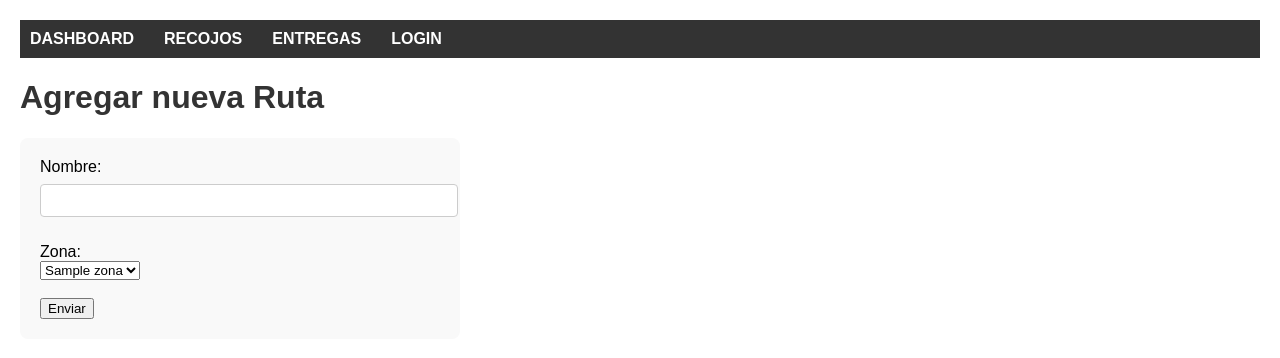
After one commit to gabo05gabriel/sistema_courier, a Flask app: template templates/add_ruta.html in a window 1280 px wide. The commit adds this page. Shown: the top 358 px of the page. Run offline with Flask 3, Linux system fonts and the light colour scheme; the template is opened without the code that fills it: values that come from a table or form of the project are taken from there, others are empty; tables that the repository leaves empty hold one stand-in row (values such as "Sample post").

Commit message:
Add JWT auth, role management, and zone/route CRUD

```diff
--- a/app.py
+++ b/app.py
@@ -1,11 +1,35 @@
-from flask import Flask, render_template, request, redirect, url_for
+from flask import Flask, render_template, request, redirect, url_for, session
 from flask_sqlalchemy import SQLAlchemy
+from flask_jwt_extended import JWTManager, create_access_token
+from functools import wraps
+from datetime import timedelta
 
 app = Flask(__name__)
-
+app.config['SECRET_KEY'] = 'change-this-secret'
 # URI de PostgreSQL (reemplaza con tus credenciales)
 app.config['SQLALCHEMY_DATABASE_URI'] = 'postgresql://postgres:OgnOBIGvrOGSZLLSwelkrHIDpKducfQm@crossover.proxy.rlwy.net:40695/railway'
 app.config['SQLALCHEMY_TRACK_MODIFICATIONS'] = False
+app.config['JWT_SECRET_KEY'] = 'jwt-secret'
+app.config['JWT_ACCESS_TOKEN_EXPIRES'] = timedelta(hours=1)
+jwt = JWTManager(app)
+
+
+def login_required(f):
+    @wraps(f)
+    def decorated_function(*args, **kwargs):
+        if 'token' not in session:
+            return redirect(url_for('login'))
+        return f(*args, **kwargs)
+    return decorated_function
+
+
+def admin_required(f):
+    @wraps(f)
+    def decorated_function(*args, **kwargs):
+        if session.get('rol') != 'admin':
+            return redirect(url_for('dashboard'))
+        return f(*args, **kwargs)
+    return decorated_function
 
 # Inicializar la base de datos
 db = SQLAlchemy(app)
@@ -27,19 +51,61 @@ class Usuario(db.Model):
     rol_id = db.Column(db.Integer, db.ForeignKey('roles.rol_id'), nullable=False)
     rol = db.relationship('Rol', backref='usuarios')
 
+
+class Zona(db.Model):
+    __tablename__ = 'zonas'
+    zona_id = db.Column(db.Integer, primary_key=True)
+    nombre = db.Column(db.String(100), nullable=False)
+
+
+class Ruta(db.Model):
+    __tablename__ = 'rutas'
+    ruta_id = db.Column(db.Integer, primary_key=True)
+    nombre = db.Column(db.String(100), nullable=False)
+    zona_id = db.Column(db.Integer, db.ForeignKey('zonas.zona_id'), nullable=False)
+    zona = db.relationship('Zona', backref='rutas')
+
+@app.route('/login', methods=['GET', 'POST'])
+def login():
+    if request.method == 'POST':
+        email = request.form['email']
+        contrasena = request.form['contrasena']
+        usuario = Usuario.query.filter_by(email=email).first()
+        if usuario and usuario.contrasena == contrasena:
+            access_token = create_access_token(identity={'id': usuario.usuario_id, 'rol': usuario.rol.nombre})
+            session['token'] = access_token
+            session['rol'] = usuario.rol.nombre
+            return redirect(url_for('dashboard'))
+        return render_template('login.html', error='Credenciales inválidas')
+    return render_template('login.html')
+
+
+@app.route('/logout')
+def logout():
+    session.clear()
+    return redirect(url_for('login'))
+
+
 # Rutas y funcionalidad CRUD
 
 @app.route('/')
 @app.route('/dashboard')  # Página inicial como Dashboard
+@login_required
 def dashboard():
     return render_template('dashboard.html')
 
+
 @app.route('/usuarios')
+@login_required
+@admin_required
 def usuarios():
     usuarios = Usuario.query.all()
     return render_template('usuarios.html', usuarios=usuarios)
 
+
 @app.route('/usuario/add', methods=['GET', 'POST'])
+@login_required
+@admin_required
 def add_usuario():
     if request.method == 'POST':
         nombre = request.form['nombre']
@@ -53,7 +119,10 @@ def add_usuario():
         return redirect(url_for('usuarios'))
     return render_template('add_usuario.html')
 
+
 @app.route('/usuario/edit/<int:id>', methods=['GET', 'POST'])
+@login_required
+@admin_required
 def edit_usuario(id):
     usuario = Usuario.query.get_or_404(id)
     if request.method == 'POST':
@@ -66,22 +135,148 @@ def edit_usuario(id):
         return redirect(url_for('usuarios'))
     return render_template('edit_usuario.html', usuario=usuario)
 
+
 @app.route('/usuario/delete/<int:id>')
+@login_required
+@admin_required
 def delete_usuario(id):
     usuario = Usuario.query.get_or_404(id)
     db.session.delete(usuario)
     db.session.commit()
     return redirect(url_for('usuarios'))
 
+
+@app.route('/roles')
+@login_required
+@admin_required
+def roles():
+    roles = Rol.query.all()
+    return render_template('roles.html', roles=roles)
+
+
+@app.route('/rol/add', methods=['GET', 'POST'])
+@login_required
+@admin_required
+def add_rol():
+    if request.method == 'POST':
+        nombre = request.form['nombre']
+        new_rol = Rol(nombre=nombre)
+        db.session.add(new_rol)
+        db.session.commit()
+        return redirect(url_for('roles'))
+    return render_template('add_rol.html')
+
+
+@app.route('/rol/edit/<int:id>', methods=['GET', 'POST'])
+@login_required
+@admin_required
+def edit_rol(id):
+    rol = Rol.query.get_or_404(id)
+    if request.method == 'POST':
+        rol.nombre = request.form['nombre']
+        db.session.commit()
+        return redirect(url_for('roles'))
+    return render_template('edit_rol.html', rol=rol)
+
+
+@app.route('/rol/delete/<int:id>')
+@login_required
+@admin_required
+def delete_rol(id):
+    rol = Rol.query.get_or_404(id)
+    db.session.delete(rol)
+    db.session.commit()
+    return redirect(url_for('roles'))
+
+
 @app.route('/zonas')
+@login_required
+@admin_required
 def zonas():
-    # Aquí va la lógica para mostrar zonas
-    return render_template('zonas.html')
+    zonas = Zona.query.all()
+    return render_template('zonas.html', zonas=zonas)
+
+
+@app.route('/zona/add', methods=['GET', 'POST'])
+@login_required
+@admin_required
+def add_zona():
+    if request.method == 'POST':
+        nombre = request.form['nombre']
+        new_zona = Zona(nombre=nombre)
+        db.session.add(new_zona)
+        db.session.commit()
+        return redirect(url_for('zonas'))
+    return render_template('add_zona.html')
+
+
+@app.route('/zona/edit/<int:id>', methods=['GET', 'POST'])
+@login_required
+@admin_required
+def edit_zona(id):
+    zona = Zona.query.get_or_404(id)
+    if request.method == 'POST':
+        zona.nombre = request.form['nombre']
+        db.session.commit()
+        return redirect(url_for('zonas'))
+    return render_template('edit_zona.html', zona=zona)
+
+
+@app.route('/zona/delete/<int:id>')
+@login_required
+@admin_required
+def delete_zona(id):
+    zona = Zona.query.get_or_404(id)
+    db.session.delete(zona)
+    db.session.commit()
+    return redirect(url_for('zonas'))
+
 
 @app.route('/rutas')
+@login_required
+@admin_required
 def rutas():
-    # Aquí va la lógica para mostrar rutas
-    return render_template('rutas.html')
+    rutas = Ruta.query.all()
+    return render_template('rutas.html', rutas=rutas)
+
+
+@app.route('/ruta/add', methods=['GET', 'POST'])
+@login_required
+@admin_required
+def add_ruta():
+    zonas = Zona.query.all()
+    if request.method == 'POST':
+        nombre = request.form['nombre']
+        zona_id = request.form['zona_id']
+        new_ruta = Ruta(nombre=nombre, zona_id=zona_id)
+        db.session.add(new_ruta)
+        db.session.commit()
+        return redirect(url_for('rutas'))
+    return render_template('add_ruta.html', zonas=zonas)
+
+
+@app.route('/ruta/edit/<int:id>', methods=['GET', 'POST'])
+@login_required
+@admin_required
+def edit_ruta(id):
+    ruta = Ruta.query.get_or_404(id)
+    zonas = Zona.query.all()
+    if request.method == 'POST':
+        ruta.nombre = request.form['nombre']
+        ruta.zona_id = request.form['zona_id']
+        db.session.commit()
+        return redirect(url_for('rutas'))
+    return render_template('edit_ruta.html', ruta=ruta, zonas=zonas)
+
+
+@app.route('/ruta/delete/<int:id>')
+@login_required
+@admin_required
+def delete_ruta(id):
+    ruta = Ruta.query.get_or_404(id)
+    db.session.delete(ruta)
+    db.session.commit()
+    return redirect(url_for('rutas'))
 
 @app.route('/recojos')
 def recojos():
--- /dev/null
+++ b/templates/add_ruta.html
@@ -0,0 +1,18 @@
+{% extends 'base.html' %}
+
+{% block title %}Agregar Ruta - Courier System{% endblock %}
+
+{% block content %}
+<h1>Agregar nueva Ruta</h1>
+<form action="{{ url_for('add_ruta') }}" method="POST">
+    <label for="nombre">Nombre:</label><br>
+    <input type="text" id="nombre" name="nombre" required><br><br>
+    <label for="zona_id">Zona:</label><br>
+    <select id="zona_id" name="zona_id">
+        {% for zona in zonas %}
+        <option value="{{ zona.zona_id }}">{{ zona.nombre }}</option>
+        {% endfor %}
+    </select><br><br>
+    <button type="submit">Enviar</button>
+</form>
+{% endblock %}
--- a/templates/base.html
+++ b/templates/base.html
@@ -10,12 +10,20 @@
     <!-- Navbar -->
     <nav>
         <ul>
-            <li><a href="{{ url_for('dashboard') }}">DASHBOARD</a></li> <!-- Agregar botón DASHBOARD -->
+            <li><a href="{{ url_for('dashboard') }}">DASHBOARD</a></li>
+            {% if session.get('rol') == 'admin' %}
             <li><a href="{{ url_for('usuarios') }}">USUARIOS</a></li>
+            <li><a href="{{ url_for('roles') }}">ROLES</a></li>
             <li><a href="{{ url_for('zonas') }}">ZONAS</a></li>
             <li><a href="{{ url_for('rutas') }}">RUTAS</a></li>
+            {% endif %}
             <li><a href="{{ url_for('recojos') }}">RECOJOS</a></li>
             <li><a href="{{ url_for('entregas') }}">ENTREGAS</a></li>
+            {% if session.get('token') %}
+            <li><a href="{{ url_for('logout') }}">LOGOUT</a></li>
+            {% else %}
+            <li><a href="{{ url_for('login') }}">LOGIN</a></li>
+            {% endif %}
         </ul>
     </nav>
 
```
Also changed, not shown: templates/add_rol.html (added, +12 -0 lines), templates/add_zona.html (added, +12 -0 lines), templates/edit_rol.html (added, +12 -0 lines), templates/edit_ruta.html (added, +18 -0 lines), templates/edit_zona.html (added, +12 -0 lines), templates/login.html (added, +15 -0 lines), templates/roles.html (added, +16 -0 lines), templates/rutas.html (+10 -50 lines), templates/zonas.html (+10 -28 lines).
